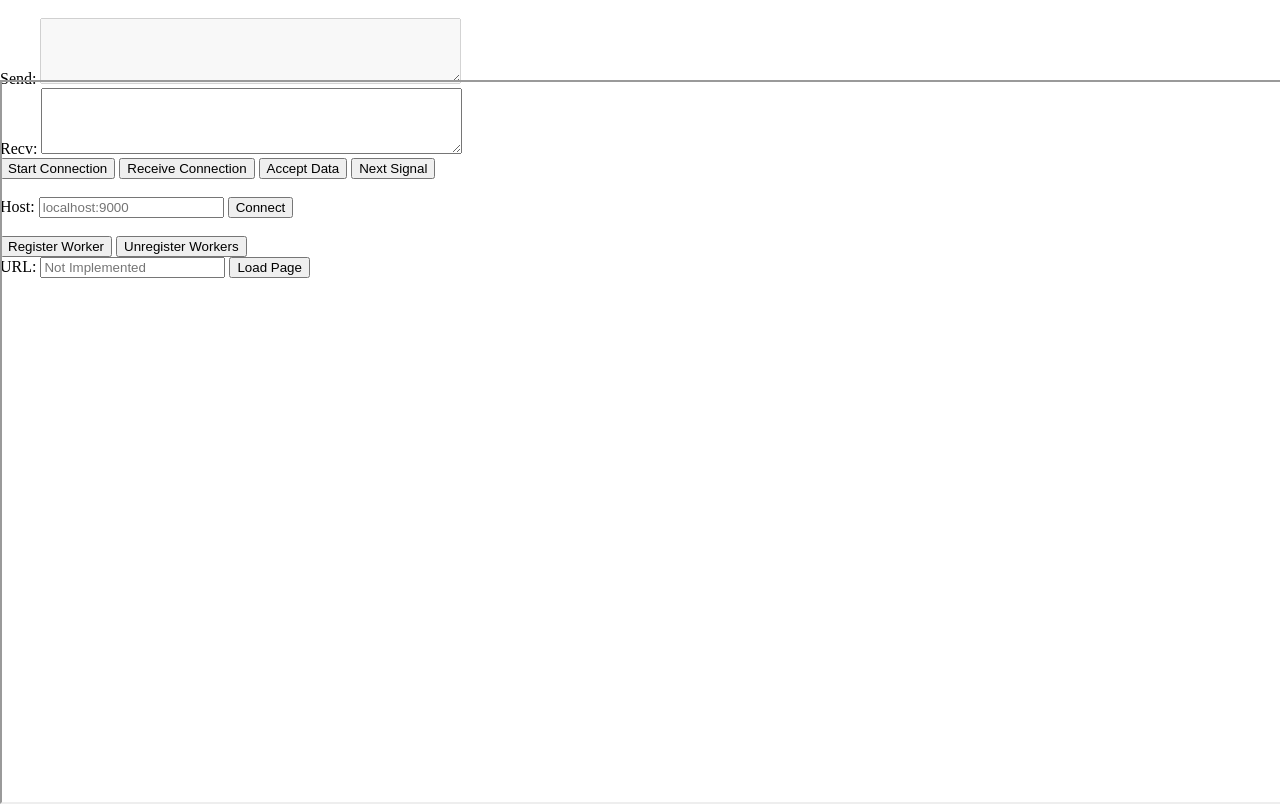
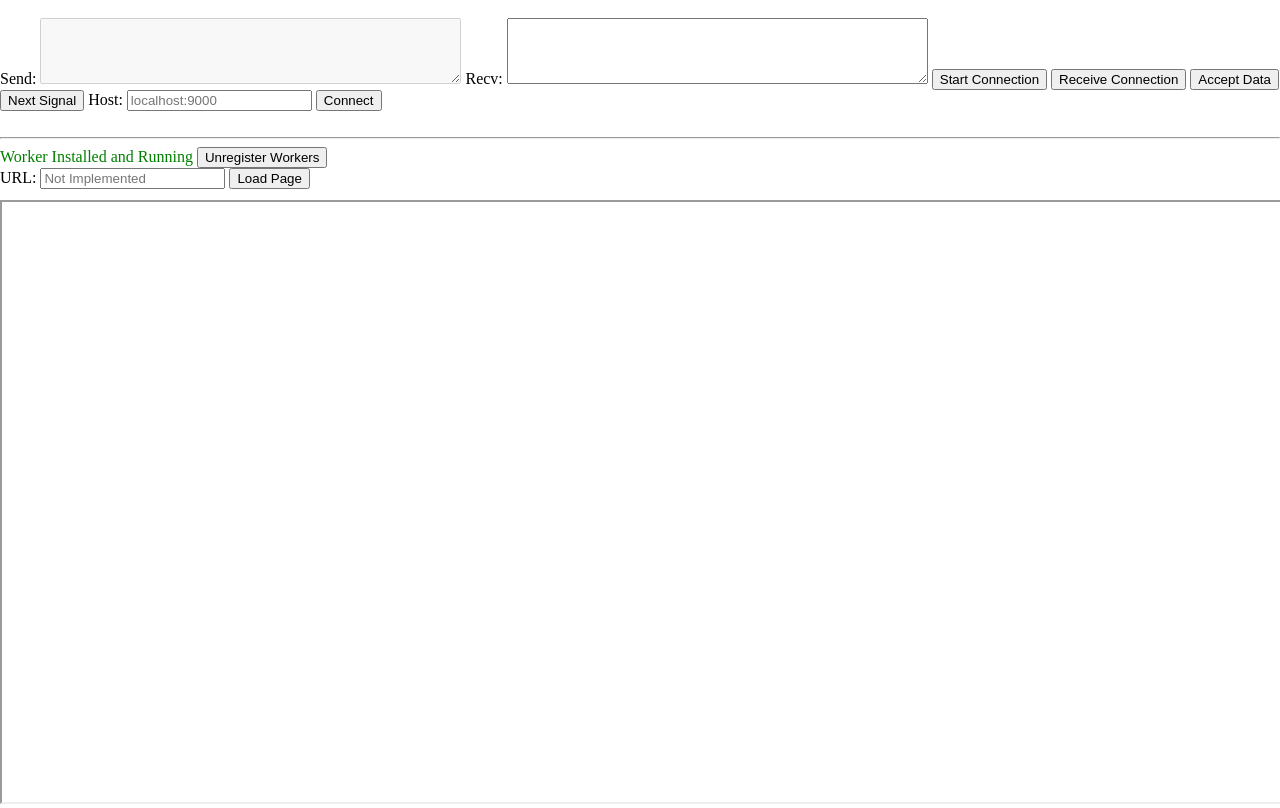
Before and after one commit to nickboucher/WebTor, a website with bundled scripts: page app/index.html in a window 1280 px wide. Built offline with nearby package versions, Linux system fonts and the light colour scheme; files whose address does not match are found by name; what node-rsa, qv2 would draw is missing.

Commit message:
Cleaned up OP layer. Fixed gulp.

```diff
--- a/app/index.html
+++ b/app/index.html
@@ -7,7 +7,7 @@
 
 	<title>WebTor Start Page</title>
 
-	<link rel="stylesheet" href="styles/main.css">
+	<link rel="stylesheet" href="main.css">
 </head>
 <body>
 	<!-- Container Div to enable aesthetic layout -->
@@ -18,20 +18,22 @@
 		<div class="webtor-nav">
 			<!-- Form for manual signaling -->
 			<div id="sig-error"></div><br/>
-			Send: <textarea rows="4" cols="50" id="sig-send" disabled="true"></textarea><br/>
-			Recv: <textarea rows="4" cols="50" id="sig-recv"></textarea><br/>
+			Send: <textarea rows="4" cols="50" id="sig-send" disabled="true"></textarea>
+			Recv: <textarea rows="4" cols="50" id="sig-recv"></textarea>
 			<button id="man-start" type="button">Start Connection</button>
 			<button id="man-recv" type="button">Receive Connection</button>
 			<button id="man-accept" type="button">Accept Data</button>
-			<button id="man-next" type="button">Next Signal</button><br/><br/>
+			<button id="man-next" type="button">Next Signal</button>
 
 
 			<!-- Form to create a bridge -->
 			Host: <input type="text" id="hoststring" placeholder="localhost:9000">
 			<button id="bridge-connect" type="button">Connect</button><br/><br/>
 
+			<hr>
+
 			<!-- Buttons enable testing of the EventWorker installations -->
-			<button id="register" type="button">Register Worker</button>
+			<span id="status" style="color:green;"></span>
 			<button id="unregister" type="button">Unregister Workers</button><br>
 			URL: <input type="text" name="adress" placeholder="Not Implemented">
 			<button id="go" type="button">Load Page</button>
--- a/app/index.js
+++ b/app/index.js
@@ -70,22 +70,26 @@ $(document).ready(() => {
 	});
 });
 
-/** EventWorker installtion bindings
- * For example only -- to be moved for final release */
+
  $(document).ready(() =>  {
-	 $("#register").click(() => {
+
+	 /** EventWorker installtion Function */
+	 function registerWorker() {
 		 if ('serviceWorker' in navigator) {
 			 navigator.serviceWorker.register('worker.js').then((registration) => {
-				 // Registration was successful
-				 alert('ServiceWorker registration successful with scope: ' + registration.scope);
 			 }).catch((err) => {
 				 // registration failed :(
-				 alert('ServiceWorker registration failed: ' + err);
+				 $("#status").text("Worker Installation Failed");
+				 return;
 			 });
+			 // Registration was successful
+			 $('#status').text("Worker Installed and Running");
 		 } else {
-			 alert("ServiceWorkers not supported.");
+			 $("body").html("<h1>Failure</h1><h3>Your browser is not currently supported. Please use a current version of Google Chrome or Firefox.</h3>");
 		 }
-	 });
+	 }
+
+	 /** Debugging use only -- unregisters all workers */
 	 $("#unregister").click(() => {
 		 navigator.serviceWorker.getRegistrations().then((registrations) => {
 			 for(let registration of registrations) {
@@ -97,4 +101,7 @@ $(document).ready(() => {
 	 $("#go").click(() => {
 		 $(".iframe-body").attr("src", "example-request.html")
 	 });
+
+	 /* Automatically install workers on page load */
+	 registerWorker();
  });
--- a/app/styles/main.css
+++ b/app/styles/main.css
@@ -8,10 +8,10 @@
 
 .webtor-nav {
   width: 100%;
-  height: 10%;
+  height: 25%;
 }
 
 .iframe-body {
   width: 100%;
-  height: 90%;
+  height: 75%;
 }
--- a/gulpfile.babel.js
+++ b/gulpfile.babel.js
@@ -82,7 +82,9 @@ function build_app(watch) {
 		});
 	}
 
-	return rebundle();
+	return rebundle()
+				.once('error', function () { process.exit(1); })
+        .once('end', function () { process.exit(); });
 }
 
 function build_bridge(watch) {
```
